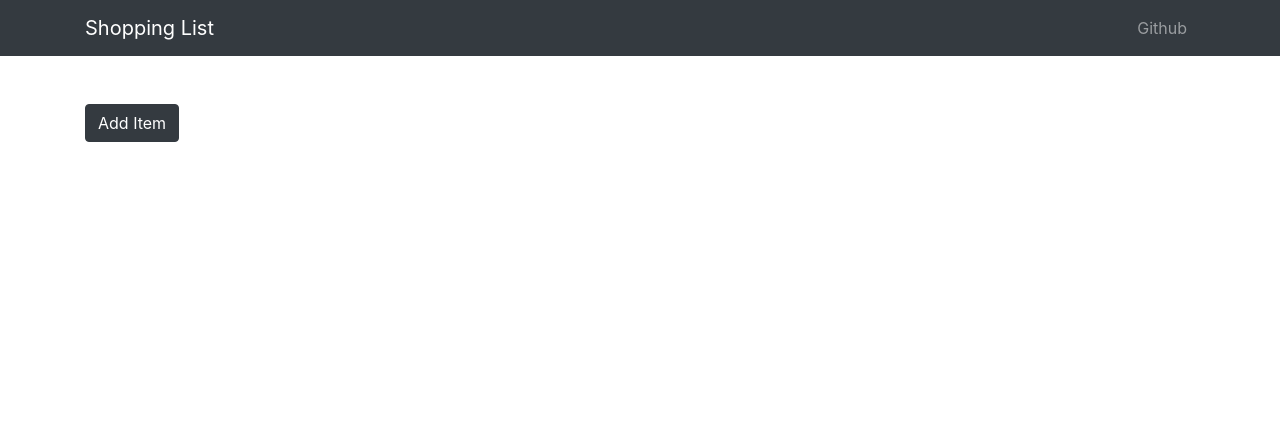
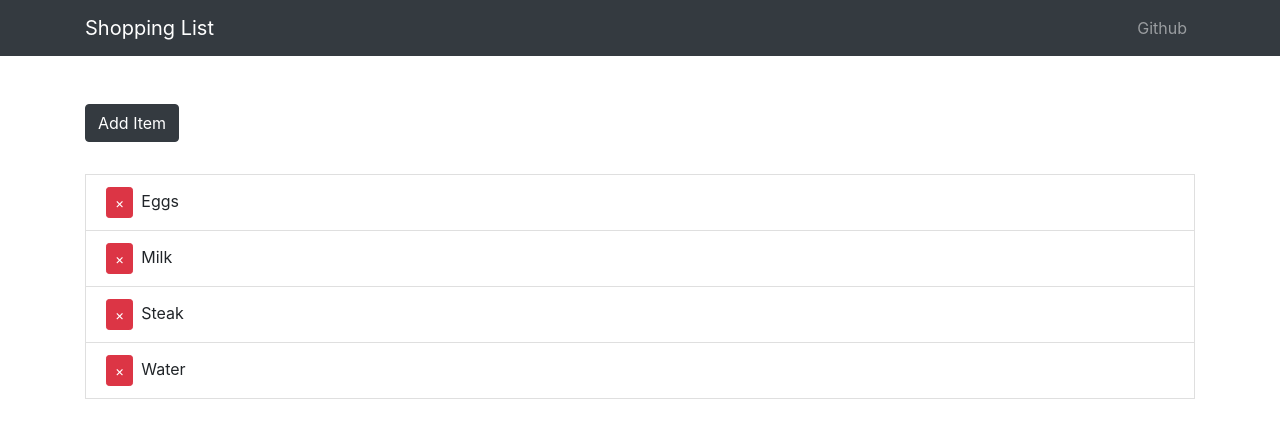
Before and after one commit to ryanjacobo/mern_shopping_list_from_scratch, a React (Create React App) app in the folder client/: page / in a window 1280 px wide. Shown: the top 438 px of the page. Built offline with nearby package versions, Linux system fonts and the light colour scheme.

Commit message:
Render items and added delete function
Render items and added delete function

```diff
--- a/client/src/App.css
+++ b/client/src/App.css
@@ -0,0 +1,21 @@
+.remove-btn {
+    margin-right: 0.5rem;
+}
+
+.fade-enter {
+    opacity: 0.01;
+}
+
+.fade-enter-active {
+    opacity: 1;
+    transition: opacity 1000ms ease-in;
+}
+
+.fade-exit {
+    opacity: 1;
+}
+
+.fade-exit-active {
+    opacity: 0.01;
+    transition: opacity 1000ms ease-in;
+}
--- a/client/src/components/ShoppingList.js
+++ b/client/src/components/ShoppingList.js
@@ -26,6 +26,27 @@
                         }));
                     }
                 }}>Add Item</Button>
+                <ListGroup>
+                    <TransitionGroup className="shopping-list">
+                        {items.map(({ id, name }) => (
+                            <CSSTransition key={id} timeout={500} classNames="fade">
+                                <ListGroupItem>
+                                    <Button
+                                        className="remove-btn"
+                                        color="danger"
+                                        size="sm"
+                                        onClick={() => {
+                                            this.setState(state => ({items: state.items.filter(item => item.id !== id)})
+                                            )}
+                                        }
+                                    >&times;
+                                    </Button>
+                                    {name}
+                                </ListGroupItem>
+                            </CSSTransition>
+                        ))}
+                    </TransitionGroup>
+                </ListGroup>
             </Container>
         )
     }
```
